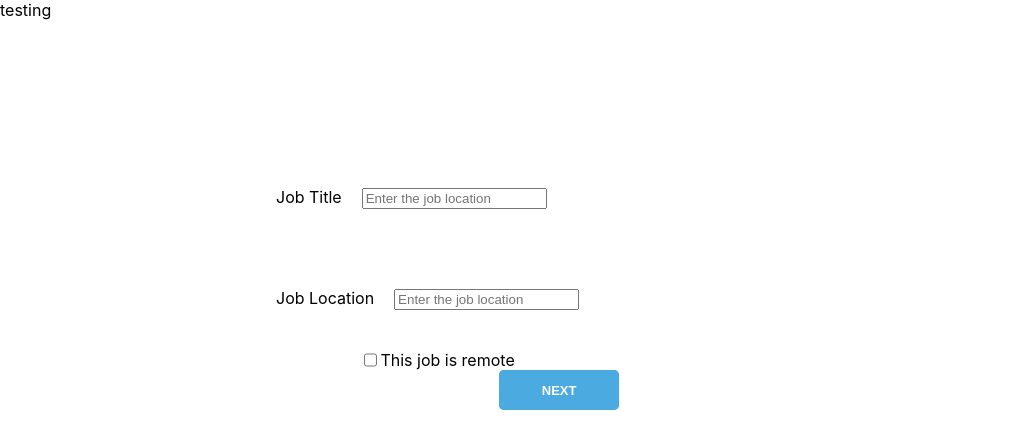
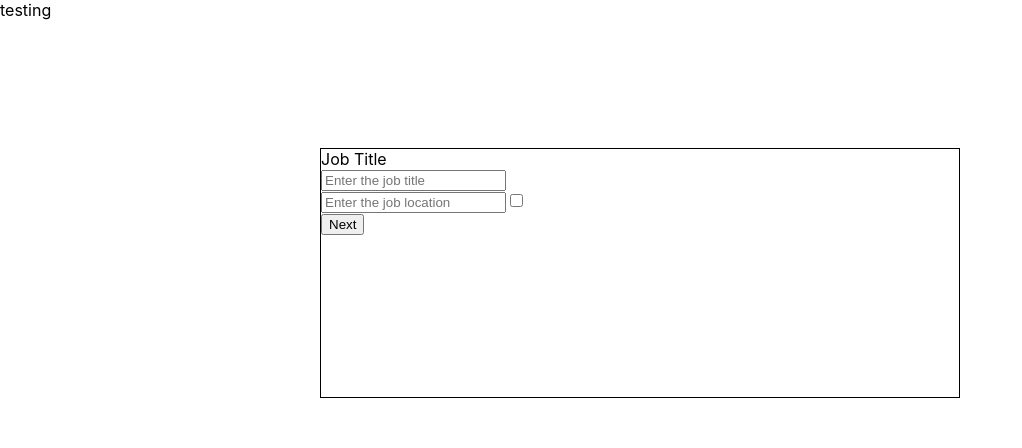
Before and after one commit to Rucha1499/Job-posting-frontend, a Next.js app: page /test in a window 1280 px wide. Shown: the top 448 px of the page, without its empty margins (0-1022 px from the left). Built offline with nearby package versions, Linux system fonts and the light colour scheme.

Commit message:
feature toggle between the modals

```diff
--- a/components/JobModalOne/JobModalOne.module.css
+++ b/components/JobModalOne/JobModalOne.module.css
@@ -1,36 +1,7 @@
 .mainContainer {
     display: flex;
-    flex-direction: row;
-    width: 60%;
-    margin:10% 20%;
-    height: auto;
+    width: 50%;
+    margin:10% 25%;
+    height: 250px;
+    border: 1px solid black;
 }
-
-.title, .location, .checkbox {
-    display: flex;
-    flex-direction: row;
-
-}
-
-.button {
-    float:right;
-    background-color: #4BABE1;
-    height: 40px;
-    width: 120px;
-    font-family: Arial, Helvetica, sans-serif;
-    font-size: small;
-    font-weight: bold;
-    border: transparent;
-    border-radius: 5px;
-    color: white;
-    cursor: pointer;
-}
-
-.label, .input {
-    margin: 20px;
-}
-
-.checkbox {
-    justify-content: center;
-
-}
--- a/components/JobModalOne/index.js
+++ b/components/JobModalOne/index.js
@@ -10,30 +10,17 @@ const JobModalOne = () => {
       {jobModalTwo ? (
         <JobModalTwo toggleDetails={setJobModalTwo} />
       ) : (
-        <div>
-          <div className={styles.jobDetails}>
-            <div className={styles.title}>
-              <label className={styles.label} htmlFor="job-title">
-                Job Title
-                <input className={styles.input} type="text" id="job-title" name="job-title" placeholder="Enter the job location" />
-              </label>
-
-            </div>
-            <div className={styles.location}>
-              <label className={styles.label} htmlFor="job-location">
-                Job Location
-                <input className={styles.input} type="text" id="job-location" name="job-location" placeholder="Enter the job location" />
-              </label>
-
-            </div>
+        <div className={styles.jobTitle}>
+          <p>Job Title</p>
+          <div className={styles.input}>
+            <input type="text" placeholder="Enter the job title" />
           </div>
-
-          <div className={styles.checkbox}>
+          <div className={styles.input}>
+            <input type="text" placeholder="Enter the job location" />
             <input type="checkbox" placeholder="This job is remote" />
-            <p>This job is remote</p>
           </div>
           <div className={styles.button}>
-            <button className={styles.button} type="button" onClick={() => setJobModalTwo((prevState) => !prevState)}>NEXT</button>
+            <button type="button" onClick={() => setJobModalTwo((prevState) => !prevState)}>Next</button>
           </div>
         </div>
       )}
--- a/components/JobModalTwo/JobModalTwo.module.css
+++ b/components/JobModalTwo/JobModalTwo.module.css
@@ -1,7 +1,10 @@
 .mainContainer {
     display: flex;
     flex-direction: column;
+    width: 50%;
+    margin:10% 25%;
     height: auto;
+    border: 1px solid black;
 }
 
 .header {
--- a/components/JobsHolder/jobsHolder.module.css
+++ b/components/JobsHolder/jobsHolder.module.css
@@ -1,4 +1,4 @@
-.jobContainer {
+.mainContainer {
     display: flex;
     flex-direction: column;
     width:50%;
--- a/styles/globals.css
+++ b/styles/globals.css
@@ -17,5 +17,4 @@ a {
 
 p {
   margin: 0px;
-  padding: 0px;
 }
```
Also changed, not shown: components/JobsHolder/index.js (+3 -22 lines).
